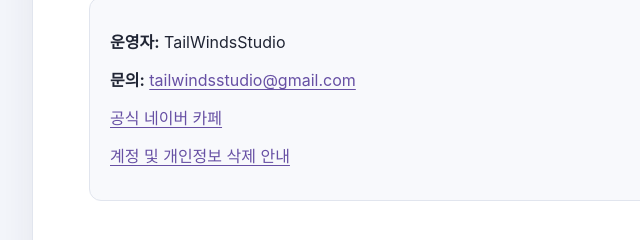
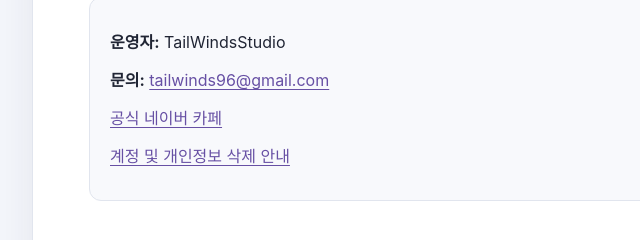
Before and after one commit to gmldyddl123/gmldyddl123.github.io, a plain HTML site: page index.html in a window 1280 px wide. Shown: the part 890-1130 px from the top of the page, 148-788 px from the left. Drawn offline with Linux system fonts and the light colour scheme.

Commit message:
Update homepage support email to tailwinds96@gmail.com

```diff
--- a/index.html
+++ b/index.html
@@ -192,6 +192,6 @@
 <header><p class="meta">TailWindsStudio</p><h1>냥투가 키우기</h1><p class="meta">NekoFighterIdle</p><div class="summary">게임을 진행하며 아이템과 재화를 모으고, 미션과 다양한 성장 콘텐츠를 즐기는 모바일 게임입니다.</div></header>
 <section><h2>게임 소개</h2><p>냥투가 키우기는 TailWindsStudio가 운영하는 모바일 게임입니다. 게임 진행도와 보유 아이템·재화를 저장하고, 출석·미션·이벤트 콘텐츠를 이용할 수 있습니다.</p></section>
 <section><h2>Google 계정 연동 안내</h2><p>Google Play Games 로그인을 통해 플레이어를 식별하고 게임 계정을 연동합니다. 계정과 연결된 게임 식별자 및 인증정보는 로그인과 이용자 식별에 사용되며, 게임 진행 정보의 저장·복구 및 고객지원을 제공합니다.</p><p>처리하는 정보와 사용 목적, 보관 및 삭제 절차는 <a href="/NekoFighterIdle-Privacy/">개인정보처리방침</a>에서 확인할 수 있습니다.</p></section>
-<section><h2>커뮤니티와 고객지원</h2><div class="contact"><p><strong>운영자:</strong> TailWindsStudio</p><p><strong>문의:</strong> <a href="mailto:tailwindsstudio@gmail.com">tailwindsstudio@gmail.com</a></p><p><a href="https://cafe.naver.com/nekofighteridle">공식 네이버 카페</a></p><p><a href="/NekoFighterIdle-Privacy/#account-deletion">계정 및 개인정보 삭제 안내</a></p></div></section>
+<section><h2>커뮤니티와 고객지원</h2><div class="contact"><p><strong>운영자:</strong> TailWindsStudio</p><p><strong>문의:</strong> <a href="mailto:tailwinds96@gmail.com">tailwinds96@gmail.com</a></p><p><a href="https://cafe.naver.com/nekofighteridle">공식 네이버 카페</a></p><p><a href="/NekoFighterIdle-Privacy/#account-deletion">계정 및 개인정보 삭제 안내</a></p></div></section>
 <footer><p>© 2026 TailWindsStudio</p><p><a href="/NekoFighterIdle-Privacy/">개인정보처리방침</a> · <a href="/NekoFighterIdle-Privacy/terms.html">이용약관</a> · <a href="/NekoFighterIdle-Privacy/copyright.html">저작권 및 라이선스</a></p></footer>
 </main></body></html>
```
